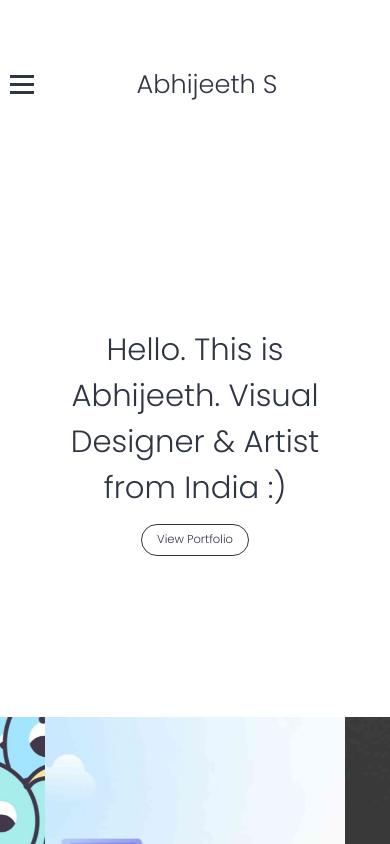
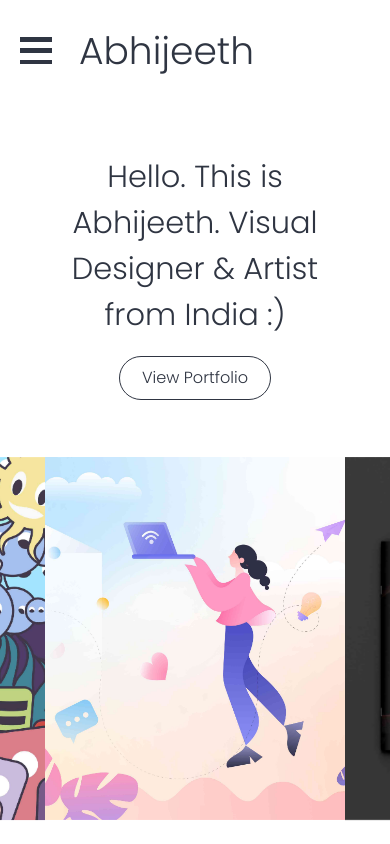
Before and after one commit to rohithramesh44/abhijeeths, a React (Create React App) app: page / in a window 390 px wide. Shown: the top 844 px of the page. Built offline with nearby package versions, Linux system fonts and the light colour scheme.

Commit message:
correction Homepage responsive

```diff
--- a/src/Animations.js
+++ b/src/Animations.js
@@ -7,16 +7,16 @@ export const menuSliderAni = {
     x: 0,
     opacity: 1,
     transition: {
-      duration: 0.5,
+      duration: 0.3,
       ease: "easeOut",
       when: "beforeChildren",
-      staggerChildren: 0.25,
+      staggerChildren: 0.1,
     },
   },
   exit: {
     opacity: 0.8,
     x: "-100%",
-    transition: { duration: 0.3, ease: "easeOut" },
+    transition: { duration: 0.1, ease: "easeOut" },
   },
 };
 export const itemAni = {
@@ -27,6 +27,6 @@ export const itemAni = {
   show: {
     x: 0,
     opacity: 1,
-    transition: { duration: 0.04, ease: "easeOut" },
+    transition: { duration: 0.1, ease: "easeOut" },
   },
 };
--- a/src/Components/Footer.js
+++ b/src/Components/Footer.js
@@ -18,5 +18,8 @@ const Foot = styled.footer`
   h5 {
     margin-bottom: 2rem;
   }
+  @media (max-width: 992px) {
+    height: 20vh;
+  }
 `;
 export default Footer;
--- a/src/Components/GlobalStyle.js
+++ b/src/Components/GlobalStyle.js
@@ -14,14 +14,18 @@ const GlobalStyle = createGlobalStyle`
         font-weight: 300;
         font-family: 'Poppins', sans-serif;
         color: #2f3542;
+
         @media (max-width: 992px){
-            font-size: 57% ;
+            font-size: 62% ;
+            user-select: none;
          }
         @media (max-width: 768px){
-            font-size: 50% !important;
+            font-size: 58% !important;
+            user-select: none;
          }
         @media (max-width: 576px){
-            font-size: 40% !important;
+            font-size: 56% !important;
+            user-select: none;
          }
 
 
--- a/src/Components/Navbar.js
+++ b/src/Components/Navbar.js
@@ -23,7 +23,7 @@ function Navbar() {
             <a to="/">portfolio</a>
           </li>
           <Logo>
-            <a to="/">Abhijeeth S</a>
+            <a to="/">Abhijeeth</a>
           </Logo>
           <li className="main-nav-item hidden">
             <a to="/">About</a>
@@ -65,11 +65,13 @@ function Navbar() {
   );
 }
 const MotionNav = styled(motion.ul)`
-  height: 70%;
+  height: 30%;
   display: flex;
   flex-direction: column;
-  justify-content: space-around !important;
+  justify-content: space-between;
   align-items: center;
+  align-self: flex-start;
+  margin-top: 13rem;
 `;
 const OpenMenu = styled(motion.div)`
   width: 100%;
@@ -118,10 +120,19 @@ const OpenMenu = styled(motion.div)`
 `;
 
 const NavbarStyle = styled.div`
-  min-height: 20vh;
+  height: 20vh;
   display: flex;
   align-items: center;
   justify-content: space-between;
+  @media (max-width: 576px) {
+    height: 10vh;
+  }
+  @media (max-width: 768px) {
+    height: 10vh;
+  }
+  @media (max-width: 992px) {
+    height: 12vh;
+  }
 
   .menu-icon {
     width: 4rem;
@@ -171,8 +182,8 @@ const NavbarStyle = styled.div`
     align-items: center;
     list-style: none;
 
-    /* @media (max-width: 1200px) {
-      font-size: 4rem !important;
+    /* @media (max-width: 576px) {
+      width: 45px;
     } */
   }
   .main-nav-item {
@@ -220,10 +231,9 @@ const NavbarStyle = styled.div`
 `;
 
 const Logo = styled.span`
-  font-size: 4.8rem !important;
+  font-size: 4.6rem !important;
   text-transform: capitalize;
   display: block;
-  text-align: center;
   cursor: pointer;
   &:hover {
     color: #2f3542 !important;
@@ -235,15 +245,26 @@ const Logo = styled.span`
     height: 0 !important;
     background-color: transparent !important;
   }
-  @media (max-width: 900px) {
-    font-size: 3.8rem !important;
+  @media (max-width: 576px) {
+    a {
+      font-size: 4rem;
+    }
+    margin-left: 3rem !important;
+  }
+  @media (max-width: 768px) {
+    /* display: block !important; */
+    a {
+      font-size: 4.4rem;
+    }
+    margin: 0 auto;
+  }
+  @media (max-width: 992px) {
+    a {
+      font-size: 4.2rem;
+    }
   }
   @media (max-width: 1200px) {
     font-size: 4rem !important;
   }
-  @media (max-width: 768px) {
-    width: 100%;
-    display: block !important;
-  }
 `;
 export default Navbar;
--- a/src/Components/Slider.js
+++ b/src/Components/Slider.js
@@ -35,10 +35,10 @@ function Slider() {
               slidesPerView: 1.3,
             },
             576: {
+              slidesPerView: 1.6,
+            },
+            992: {
               slidesPerView: 1.7,
-            },
-            768: {
-              slidesPerView: 3,
             },
             1200: {
               slidesPerView: 3,
@@ -75,6 +75,11 @@ const ScrollRow = styled.div`
     height: 80vh;
     object-fit: cover;
   }
+  @media (max-width: 992px) {
+    img {
+      height: 43vh;
+    }
+  }
 `;
 
 export default Slider;
--- a/src/Pages/Home.js
+++ b/src/Pages/Home.js
@@ -9,7 +9,7 @@ function Home() {
   return (
     <>
       <Container>
-        <HomePage>
+        <HeroText>
           <div>
             <h1>
               Hello. This is Abhijeeth. Visual Designer & Artist from India :)
@@ -18,7 +18,7 @@ function Home() {
               <a to="/">View Portfolio</a>
             </Btn>
           </div>
-        </HomePage>
+        </HeroText>
       </Container>
       <Slider />
       <Container>
@@ -27,12 +27,27 @@ function Home() {
     </>
   );
 }
-const HomePage = styled.section`
+const HeroText = styled.section`
   height: 65vh;
   display: grid;
   grid-template-columns: minmax(min-content, 1fr);
   align-items: center;
   justify-content: center;
+  padding: 1rem 0;
+  @media (max-width: 576px) {
+    height: 30vh;
+    h1 {
+      font-size: 3.4rem;
+    }
+  }
+  @media (max-width: 768px) {
+    height: 40vh;
+  }
+  @media (max-width: 992px) {
+    height: 40vh;
+  }
+  @media (max-width: 1200px) {
+  }
 
   div {
     text-align: center;
--- a/src/style.js
+++ b/src/style.js
@@ -4,14 +4,12 @@ import styled from "styled-components";
 export const Container = styled.div`
   max-width: 80%;
   margin: 0 auto;
+
+  @media (max-width: 576px) {
+    max-width: 88%;
+  }
   @media (max-width: 992px) {
-    max-width: 85%;
-  }
-  @media (max-width: 768px) {
     max-width: 90%;
-  }
-  @media (max-width: 576px) {
-    max-width: 95%;
   }
 `;
 export const Btn = styled.span`
@@ -23,6 +21,7 @@ export const Btn = styled.span`
   border-radius: 100px;
   border: 1px solid ${(props) => props.theme.colors.black};
   overflow: hidden;
+  user-select: none;
   cursor: pointer;
   z-index: 22;
   transition: color 0.2s ease-in-out;
```
